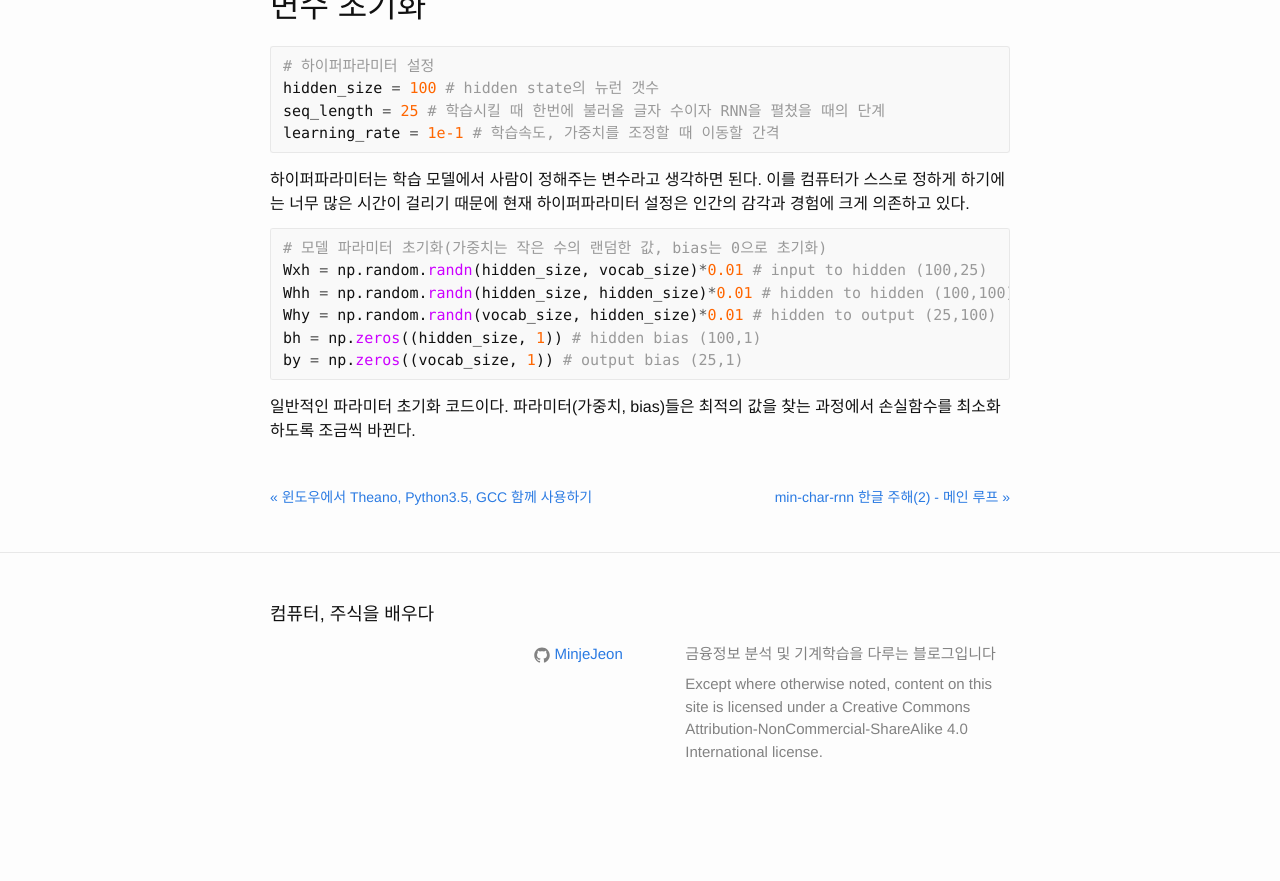
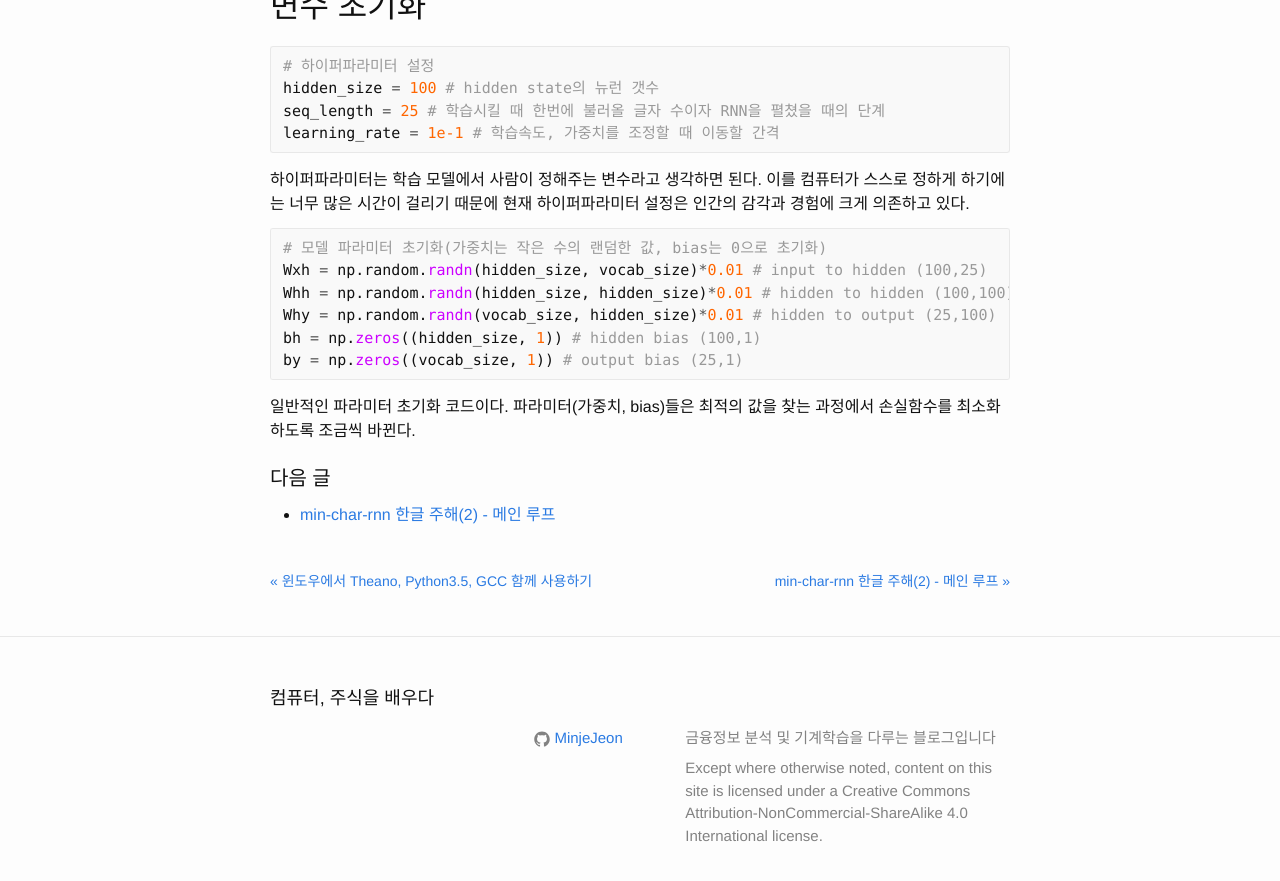
Before and after one commit to MinjeJeon/learningstock, a Jekyll site: the page built from _posts/2016-08-02-min-char-rnn-한글-주해-1.md, in a window 1280 px wide and 900 px high, scrolled down 1956 px. Shown: the top 881 px of the window. Built offline with Jekyll 4.4.1, drawn with Linux system fonts in a browser that asks for light colours; comment, search, counter and statistics services are not loaded; before the commit the page ends 2772 px from its top, so only the background shows below that.

Commit message:
포스트 수정

````diff
--- a/_posts/2016-08-02-min-char-rnn-한글-주해-1.md
+++ b/_posts/2016-08-02-min-char-rnn-한글-주해-1.md
@@ -78,3 +78,7 @@ by = np.zeros((vocab_size, 1)) # output bias (25,1)
 ```
 
 일반적인 파라미터 초기화 코드이다. 파라미터(가중치, bias)들은 최적의 값을 찾는 과정에서 손실함수를 최소화하도록 조금씩 바뀐다.
+
+#### 다음 글
+
+* [min-char-rnn 한글 주해(2) - 메인 루프]({{ site.baseurl }}{% post_url 2016-08-07-min-char-rnn-한글-주해-2 %})
````
